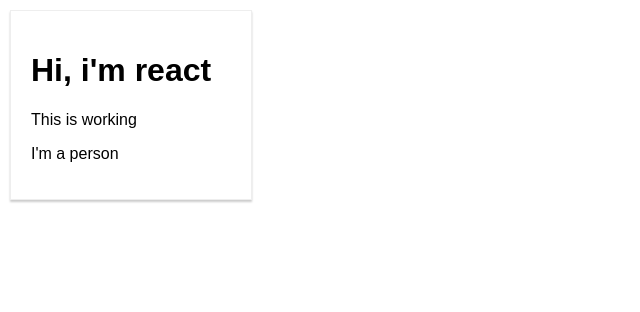
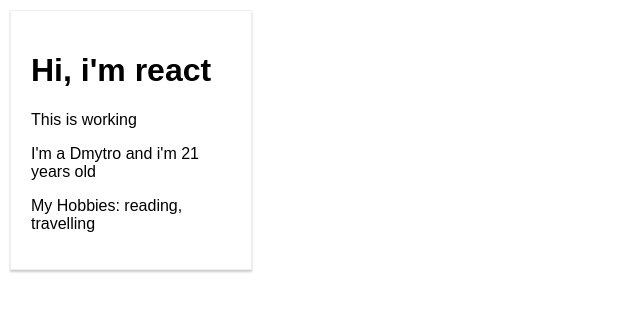
Before and after one commit to 13LD/react-redux-udemy, a React (Create React App) app in the folder intro/: page / in a window 1280 px wide. Shown: the top 312 px of the page, without its empty margins (0-640 px from the left). Built offline with nearby package versions, Linux system fonts and the light colour scheme.

Commit message:
props using

```diff
--- a/intro/src/App.js
+++ b/intro/src/App.js
@@ -9,7 +9,7 @@
       <div className="App">
         <h1>Hi, i'm react</h1>
         <p>This is working</p>
-        <Person/>
+        <Person name="Dmytro" age="21"> My Hobbies: reading, travelling</Person>
       </div>
     );
   }
--- a/intro/src/Person/Person.js
+++ b/intro/src/Person/Person.js
@@ -1,8 +1,14 @@
 import React from 'react';
 
 
-const person = () => {
-  return <p>I'm a person</p>
+const person = (props) => {
+  return (
+    <div>
+      <p>I'm a {props.name} and i'm {props.age} years old</p>
+      <p>{props.children}</p>
+    </div>
+
+  )
 }
 
 export default person;
```
